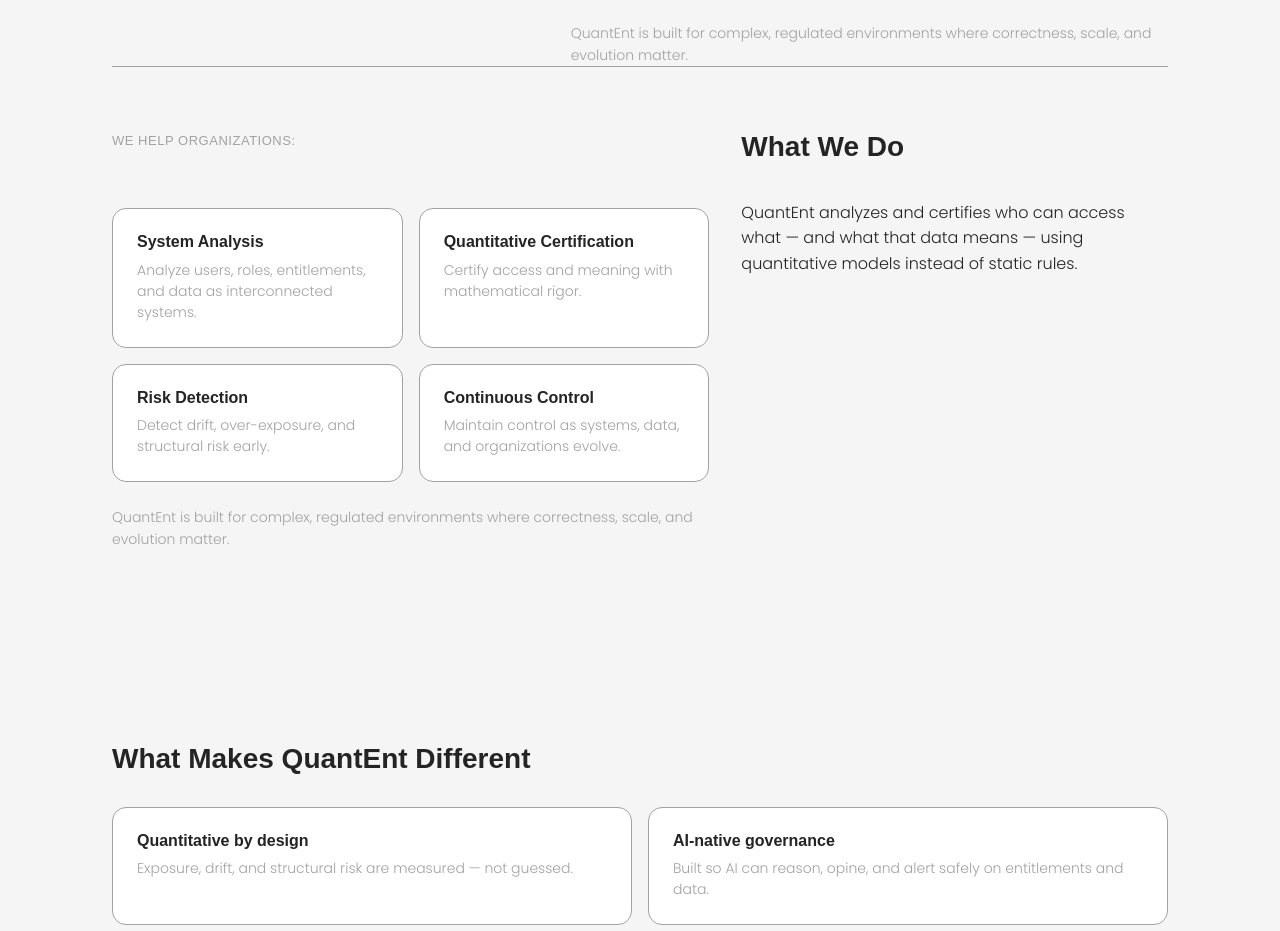
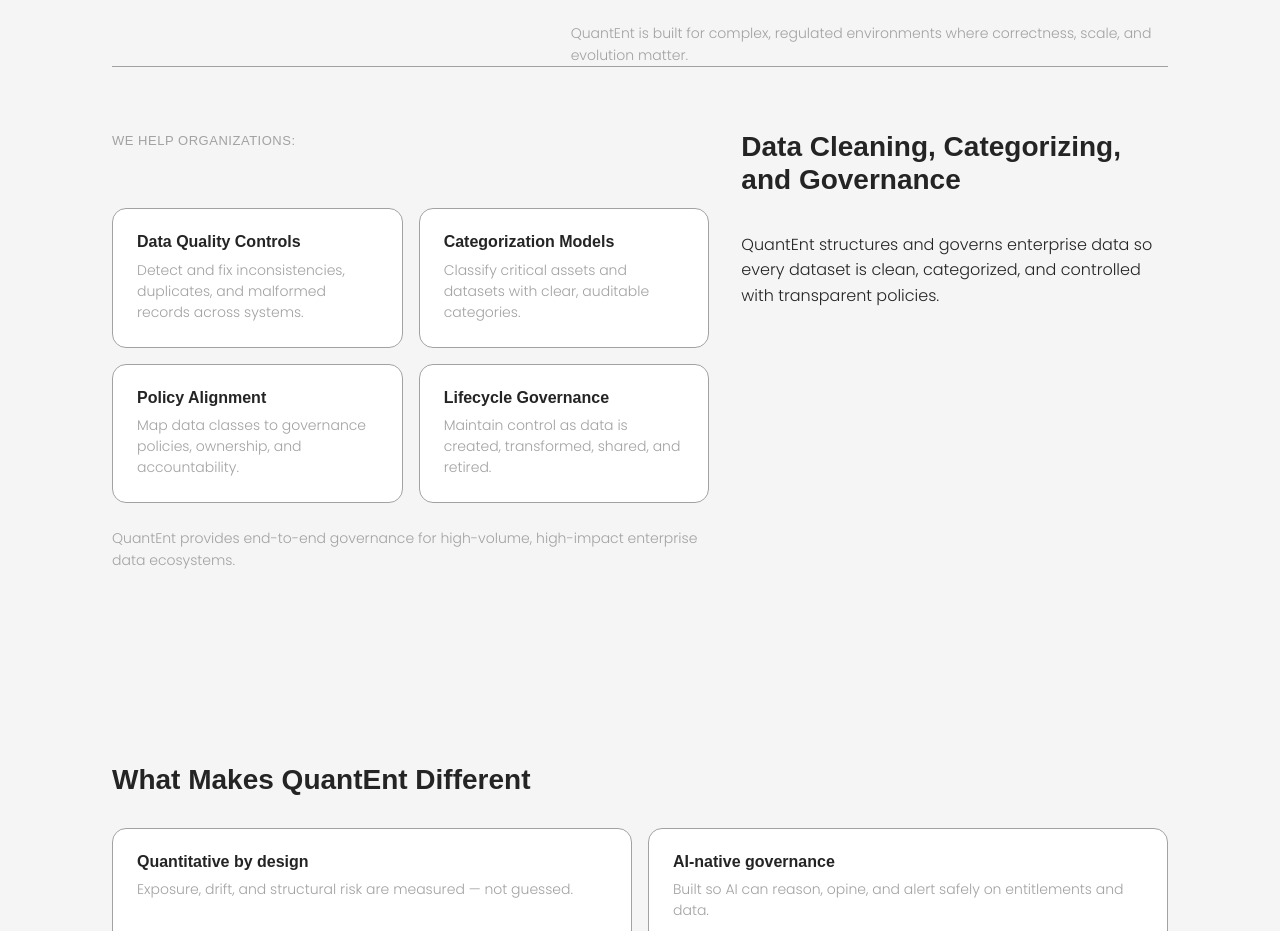
Before and after one commit to quantent-web/quantent-web, a Next.js app: page / in a window 1280 px wide. Shown: the part 1281-2212 px from the top of the page. Built offline with nearby package versions, Linux system fonts and the light colour scheme; a web font is replaced by a local one.

Commit message:
Split What We Do into independent editable sections

```diff
--- a/app/home-page-client.tsx
+++ b/app/home-page-client.tsx
@@ -217,35 +217,24 @@ export default function Home() {
     },
   ];
 
-  const renderWhatWeDoGrid = (sectionId: string) => (
-    <>
-      <p className="section-kicker">We help organizations:</p>
-
-      <MagicBentoGrid variant="4" sectionId={sectionId}>
-        {whatWeDoCards.map((card) => (
-          <div className="card" key={`${sectionId}-${card.title}`}>
-            <h3 className="card-title">{card.title}</h3>
-            <p className="card-text">{card.text}</p>
-          </div>
-        ))}
-      </MagicBentoGrid>
-      <p className="section-note">
-        QuantEnt is built for complex, regulated environments where correctness,
-        scale, and evolution matter.
-      </p>
-    </>
-  );
-
-  const renderWhatWeDoDescription = () => (
-    <>
-      <h2 className="section-title">What We Do</h2>
-
-      <p className="section-lead">
-        QuantEnt analyzes and certifies who can access what — and what that data
-        means — using quantitative models instead of static rules.
-      </p>
-    </>
-  );
+  const dataCleaningCards = [
+    {
+      title: 'Data Quality Controls',
+      text: 'Detect and fix inconsistencies, duplicates, and malformed records across systems.',
+    },
+    {
+      title: 'Categorization Models',
+      text: 'Classify critical assets and datasets with clear, auditable categories.',
+    },
+    {
+      title: 'Policy Alignment',
+      text: 'Map data classes to governance policies, ownership, and accountability.',
+    },
+    {
+      title: 'Lifecycle Governance',
+      text: 'Maintain control as data is created, transformed, shared, and retired.',
+    },
+  ];
 
   return (
     <>
@@ -363,21 +352,59 @@ export default function Home() {
           <div className="what-we-do-blocks">
             <div className="what-we-do-layout">
             <div className="what-we-do-left">
-              {renderWhatWeDoDescription()}
+              <h2 className="section-title">What We Do</h2>
+
+              <p className="section-lead">
+                QuantEnt analyzes and certifies who can access what — and what that data
+                means — using quantitative models instead of static rules.
+              </p>
             </div>
 
             <div className="what-we-do-right">
-              {renderWhatWeDoGrid('what-we-do')}
+              <p className="section-kicker">We help organizations:</p>
+
+              <MagicBentoGrid variant="4" sectionId="what-we-do">
+                {whatWeDoCards.map((card) => (
+                  <div className="card" key={`what-we-do-${card.title}`}>
+                    <h3 className="card-title">{card.title}</h3>
+                    <p className="card-text">{card.text}</p>
+                  </div>
+                ))}
+              </MagicBentoGrid>
+
+              <p className="section-note">
+                QuantEnt is built for complex, regulated environments where correctness,
+                scale, and evolution matter.
+              </p>
             </div>
             </div>
 
             <div className="what-we-do-layout what-we-do-layout--inverted">
             <div className="what-we-do-right">
-              {renderWhatWeDoGrid('what-we-do-inverted')}
+              <p className="section-kicker">We help organizations:</p>
+
+              <MagicBentoGrid variant="4" sectionId="what-we-do-inverted">
+                {dataCleaningCards.map((card) => (
+                  <div className="card" key={`what-we-do-inverted-${card.title}`}>
+                    <h3 className="card-title">{card.title}</h3>
+                    <p className="card-text">{card.text}</p>
+                  </div>
+                ))}
+              </MagicBentoGrid>
+
+              <p className="section-note">
+                QuantEnt provides end-to-end governance for high-volume, high-impact
+                enterprise data ecosystems.
+              </p>
             </div>
 
             <div className="what-we-do-left what-we-do-left--description">
-              {renderWhatWeDoDescription()}
+              <h2 className="section-title">Data Cleaning, Categorizing, and Governance</h2>
+
+              <p className="section-lead">
+                QuantEnt structures and governs enterprise data so every dataset is clean,
+                categorized, and controlled with transparent policies.
+              </p>
             </div>
             </div>
           </div>
```
